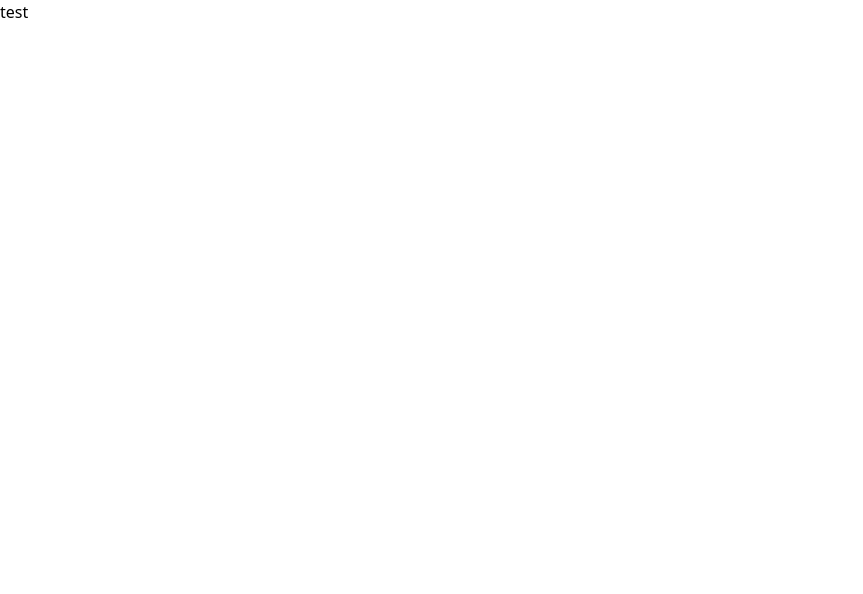
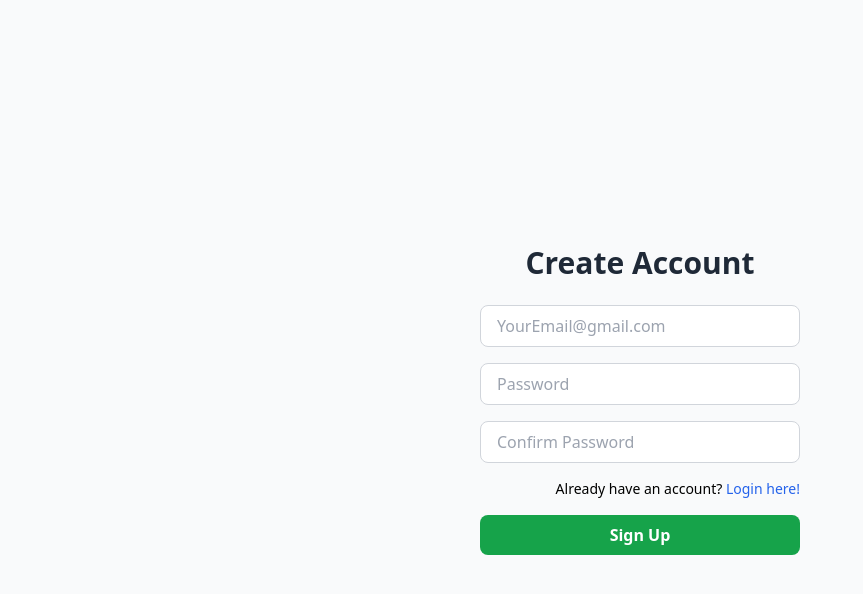
Before and after one commit to valentin-mihailov/budget-tracker-frontend, an Angular app: page /register in a window 1280 px wide. Before the commit this address led to /. Shown: the top 594 px of the page, without its empty margins (0-863 px from the left). Built offline with nearby package versions, Linux system fonts and the light colour scheme.

Commit message:
login and register pages semi done

```diff
--- /dev/null
+++ b/src/app/Components/login/login.component.html
@@ -0,0 +1,37 @@
+<div
+  class="flex flex-col items-center justify-center min-h-screen bg-gray-50 space-y-6"
+>
+  <h1 class="text-3xl font-bold text-gray-800">Budget Tracking App</h1>
+
+  <div class="w-full max-w-xs flex flex-col space-y-4">
+    <input
+      type="email"
+      placeholder="YourEmail@gmail.com"
+      [(ngModel)]="loginData.email"
+      class="w-full px-4 py-2 border border-gray-300 rounded-lg focus:ring-2 focus:ring-blue-500 outline-none"
+    />
+
+    <input
+      type="password"
+      placeholder="************"
+      [(ngModel)]="loginData.password"
+      class="w-full px-4 py-2 border border-gray-300 rounded-lg focus:ring-2 focus:ring-blue-500 outline-none"
+    />
+
+    <div class="text-right text-sm">
+      Dont have an account?
+      <a
+        routerLink="/register"
+        class="text-blue-600 hover:text-black transition"
+        >Register!</a
+      >
+    </div>
+
+    <button
+      class="w-full bg-blue-600 text-white py-2 rounded-lg font-semibold hover:bg-blue-700 transition"
+      (click)="login()"
+    >
+      Login
+    </button>
+  </div>
+</div>
--- /dev/null
+++ b/src/app/Components/login/login.component.ts
@@ -0,0 +1,17 @@
+import { Component } from '@angular/core';
+
+@Component({
+  selector: 'app-login',
+  templateUrl: './login.component.html',
+  styleUrls: ['./login.component.css'],
+})
+export class LoginComponent {
+  loginData: { email: string; password: string } = {
+    email: ``,
+    password: ``,
+  };
+
+  login(): void {
+    console.log(this.loginData);
+  }
+}
--- /dev/null
+++ b/src/app/Components/register/register.component.html
@@ -0,0 +1,42 @@
+<div
+  class="flex flex-col items-center justify-center min-h-screen bg-gray-50 space-y-6"
+>
+  <h1 class="text-3xl font-bold text-gray-800">Create Account</h1>
+
+  <div class="w-full max-w-xs flex flex-col space-y-4">
+    <input
+      type="email"
+      placeholder="YourEmail@gmail.com"
+      [(ngModel)]="registerData.email"
+      class="w-full px-4 py-2 border border-gray-300 rounded-lg focus:ring-2 focus:ring-blue-500 outline-none"
+    />
+
+    <input
+      type="password"
+      placeholder="Password"
+      [(ngModel)]="registerData.password"
+      class="w-full px-4 py-2 border border-gray-300 rounded-lg focus:ring-2 focus:ring-blue-500 outline-none"
+    />
+
+    <input
+      type="password"
+      placeholder="Confirm Password"
+      [(ngModel)]="registerData.confirmPassword"
+      class="w-full px-4 py-2 border border-gray-300 rounded-lg focus:ring-2 focus:ring-blue-500 outline-none"
+    />
+
+    <div class="text-right text-sm">
+      Already have an account?
+      <a routerLink="/login" class="text-blue-600 hover:text-black transition"
+        >Login here!</a
+      >
+    </div>
+
+    <button
+      class="w-full bg-green-600 text-white py-2 rounded-lg font-semibold hover:bg-green-700 transition"
+      (click)="register()"
+    >
+      Sign Up
+    </button>
+  </div>
+</div>
--- /dev/null
+++ b/src/app/Components/register/register.component.ts
@@ -0,0 +1,18 @@
+import { Component } from '@angular/core';
+
+@Component({
+  selector: 'app-register',
+  templateUrl: './register.component.html',
+  styleUrls: ['./register.component.css'],
+})
+export class RegisterComponent {
+  registerData: { email: string; password: string; confirmPassword: string } = {
+    email: ``,
+    password: ``,
+    confirmPassword: ``,
+  };
+
+  register(): void {
+    console.log(this.registerData);
+  }
+}
--- a/src/app/app-routing.module.ts
+++ b/src/app/app-routing.module.ts
@@ -1,10 +1,16 @@
 import { NgModule } from '@angular/core';
 import { RouterModule, Routes } from '@angular/router';
+import { LoginComponent } from './Components/login/login.component';
+import { RegisterComponent } from './Components/register/register.component';
 
-const routes: Routes = [];
+const routes: Routes = [
+  { path: ``, redirectTo: `/login`, pathMatch: `full` },
+  { path: `login`, component: LoginComponent },
+  { path: `register`, component: RegisterComponent },
+];
 
 @NgModule({
   imports: [RouterModule.forRoot(routes)],
-  exports: [RouterModule]
+  exports: [RouterModule],
 })
-export class AppRoutingModule { }
+export class AppRoutingModule {}
--- a/src/app/app.component.html
+++ b/src/app/app.component.html
@@ -1 +1 @@
-<h1 class="">test</h1>
+<router-outlet></router-outlet>
```
Also changed, not shown: src/app/app.module.ts (+7 -9 lines), src/app/Components/login/login.component.css (added), src/app/Components/register/register.component.css (added), 2 other files (tests, documents, lock files or other folders).
